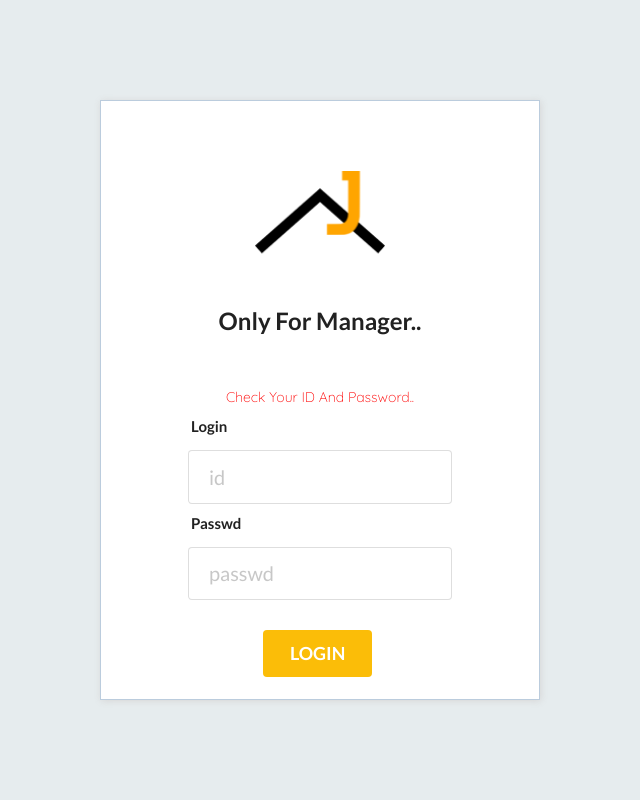
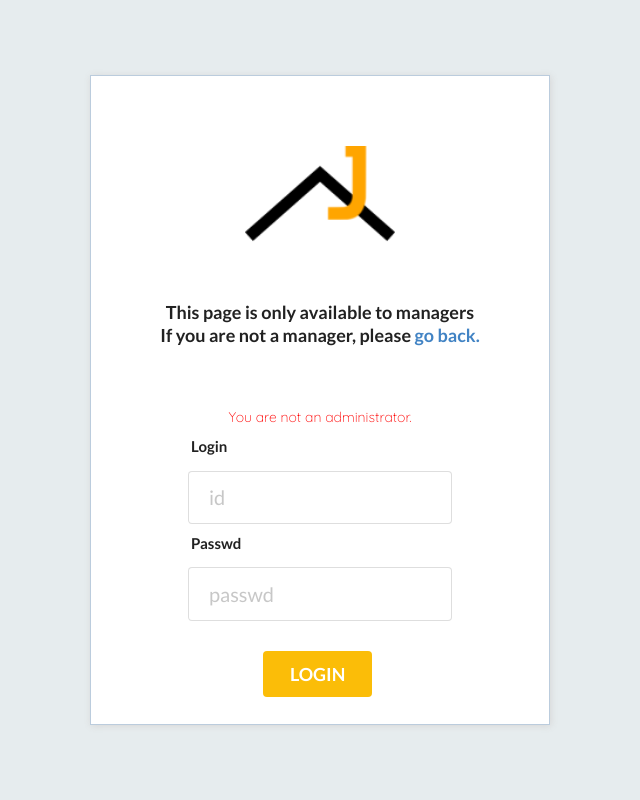
Before and after one commit to webgot/JSONDatafactory, a Node server app: page /login/fail in a window 1280 px wide. Shown: the whole page, without its empty margins (320-960 px from the left). Run offline with Node 20, Linux system fonts and the light colour scheme; some libraries are stand-ins or nearby versions.

Commit message:
sentence

```diff
--- a/public/stylesheets/style.css
+++ b/public/stylesheets/style.css
@@ -141,12 +141,12 @@ body{
     box-shadow: 1px 1px 7px 0px rgba(214,214,214,1);
     position: absolute;
     top: 50%;
-    margin-top: -300px;
+    margin-top: -325px;
     left : 50%;
-    margin-left : -220px;
+    margin-left : -230px;
     border: 1px solid #bcd;
-    width: 440px;
-    height: 600px;
+    width: 460px;
+    height: 650px;
     background-color: white;
 
   }
@@ -155,7 +155,7 @@ body{
       text-align: center;
     }
     .login-body h4{
-      margin-left: 90px;
+      margin-left: 100px;
       margin-top : 10px;
     }
     .login-input{
@@ -166,7 +166,7 @@ body{
       margin-top : 30px;
     }
     .login-fail{
-      margin-top : 50px;
+      margin-top : 60px;
       text-align: center;
       color: red;
       height: 20px;
--- a/routes/login.js
+++ b/routes/login.js
@@ -49,7 +49,7 @@ router.get('/doLogout', (req, res)=>{
 
 router.get('/fail', (req, res)=>{
     res.render('login', {
-        failMsg : 'Check Your ID And Password..'
+        failMsg : 'You are not an administrator.'
     })
 })
 module.exports = router;
--- a/views/login.jade
+++ b/views/login.jade
@@ -4,9 +4,14 @@ block content
     div.login-wrapper
         div.login-container
             div.login-logo
-                img(src='/images/logo.png' width='130px')
+                a(href='/')
+                    img(src='/images/logo.png' width='150px')
                 div
-                    h2 Only For Manager..
+                    h3
+                        |This page is only available to managers
+                        br
+                        |If you are not a manager, please
+                        a(href='/') go back.
             div.login-fail #{failMsg}
             form(action="/login/doLogin"  method="post")
                 div.login-body
```
